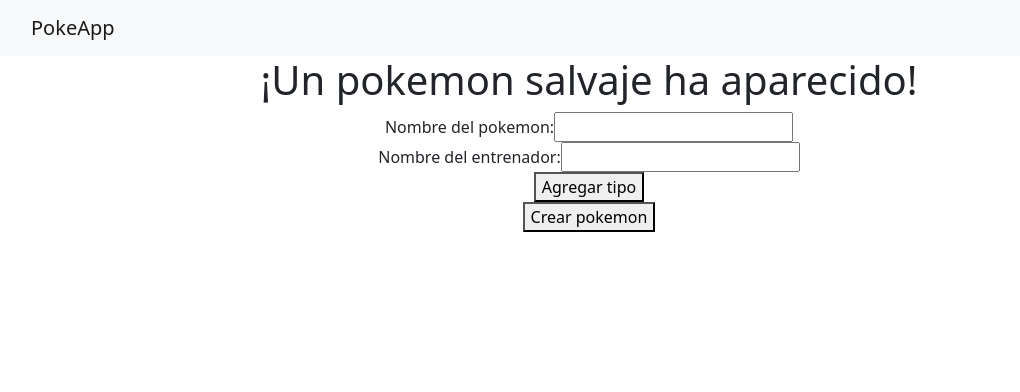
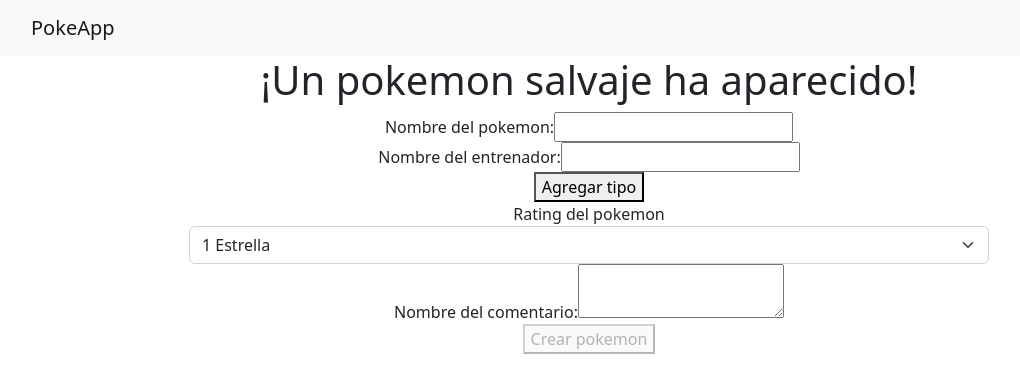
Before and after one commit to josemnaranjo/Bootcamp_CD_Personal, a React (Create React App) app in the folder Bootcamp/practicas/pokemon_fullstack/client/: page /create-pokemon in a window 1280 px wide. Shown: the top 392 px of the page, without its empty margins (51-1071 px from the left). Built offline with nearby package versions, Linux system fonts and the light colour scheme.

Commit message:
Se agregaron los campos de comentarios

```diff
--- a/Bootcamp/practicas/pokemon_fullstack/client/src/App.css
+++ b/Bootcamp/practicas/pokemon_fullstack/client/src/App.css
@@ -1,5 +1,6 @@
 .App {
   text-align: center;
+  margin: 0 auto;
 }
 
 table {
@@ -10,3 +11,8 @@ table {
 .btn {
     margin-right: 10px;
 }
+
+Form{
+    max-width: 800px;
+    margin: 0 auto;
+}
--- a/Bootcamp/practicas/pokemon_fullstack/client/src/components/PkmForm.jsx
+++ b/Bootcamp/practicas/pokemon_fullstack/client/src/components/PkmForm.jsx
@@ -2,8 +2,8 @@ import React from 'react';
 import {Formik,Form, Field, FieldArray} from 'formik'
 import * as Yup from 'yup'
 import { useState } from 'react';
-import { createPokemon, deletePokemon } from '../services/pokemon.services';
-import { useNavigate,useParams } from 'react-router-dom';
+import { createPokemon } from '../services/pokemon.services';
+import { useNavigate } from 'react-router-dom';
 import Container from 'react-bootstrap/Container';
 import Navbar from 'react-bootstrap/Navbar';
 
@@ -13,7 +13,9 @@ const PkmForm = () => {
     const [pokemon,setPokemon]=useState({
         pokemon:"",
         entrenador:"",
-        tipos: []
+        tipos: [],
+        rating:"",
+        comentario:""
     })
     const valSchema = Yup.object().shape({
         pokemon: Yup.string()
@@ -21,8 +23,14 @@ const PkmForm = () => {
         .required("Este campo es obligatorio"),
 
         entrenador: Yup.string()
-        .min(1,"Debes ingresar un entrenador")
         .required("Este campo es obligatorio"),
+
+        rating: Yup.number()
+        .required("Esta campo es obligatorio"),
+
+        comentario: Yup.string()
+        .min(8,"El contenido de la reseña es muy corto")
+        .required("Este campo es obligatorio")
 
     })
     const navigate = useNavigate();
@@ -101,7 +109,24 @@ const PkmForm = () => {
                         </div>)}>
                         </FieldArray>
                     </div>
-                    <button type='submit'>Crear pokemon</button>
+                    <div>
+                        <label htmlFor='rating'>Rating del pokemon</label>
+                        <Field id="rating" type="number" as="select" className="form-select" name="rating">
+                            <option value={1}>1 Estrella</option>
+                            <option value={2}>2 Estrellas</option>
+                            <option value={3}>3 Estrellas</option>
+                            <option value={4}>4 Estrellas</option>
+                            <option value={5}>5 Estrellas</option>
+                        </Field>
+                        {errors.rating && touched.rating ? <p>{errors.rating}</p> : null }
+                    </div>
+
+                    <div>
+                        <label htmlFor='comentario'>Nombre del comentario: </label>
+                        <Field type='text' name='comentario' as="textarea"/>
+                        {errors.comentario && touched.comentario ? <p>{errors.comentario}</p> : null }
+                    </div>
+                    <button type='submit' disabled={Object.values(errors).length>0 || Object.values(touched).length===0}>Crear pokemon</button>
                 </Form>
             )}
             </Formik>
--- a/Bootcamp/practicas/pokemon_fullstack/client/src/services/pokemon.services.js
+++ b/Bootcamp/practicas/pokemon_fullstack/client/src/services/pokemon.services.js
@@ -4,7 +4,7 @@ export const getPokemons = async ()=> await axios.get('http://localhost:8000/api
 
 export const createPokemon = async (pokemon)=> await axios.post('http://localhost:8000/api/create-pokemon',pokemon);
 
-export const updatePokemon = async (pokemon, id) => await axios.put(`http://localhost:8000/api/${id}`,pokemon);
+export const updatePokemon = async (pokemon, id) => await axios.put(`http://localhost:8000/api/edit-pokemon/${id}`,pokemon);
 
 export const findOnePokemon = async (id)=> await axios.get(`http://localhost:8000/api/${id}`);
 
```
Also changed, not shown: 1 other file (tests, documents, lock files or other folders).
